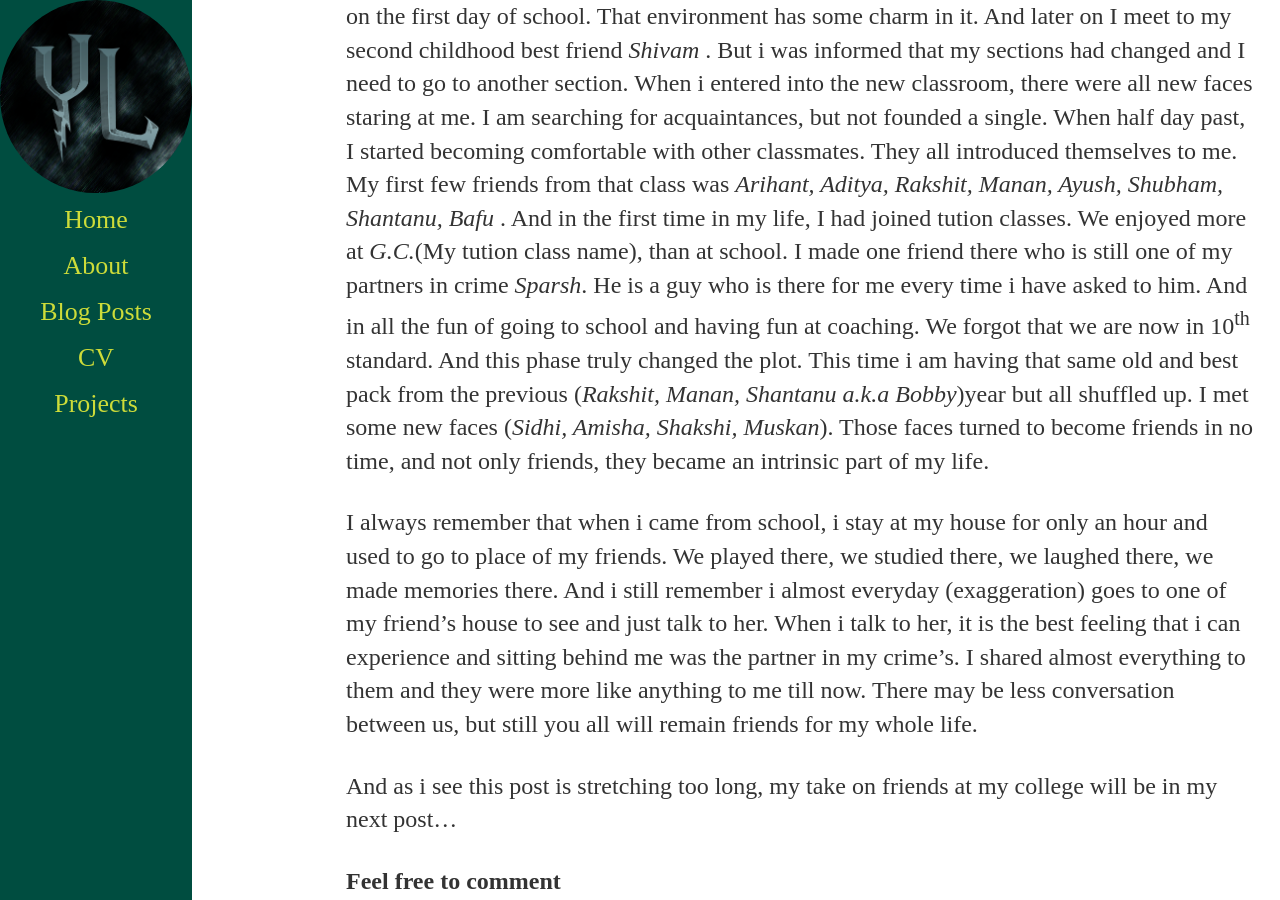
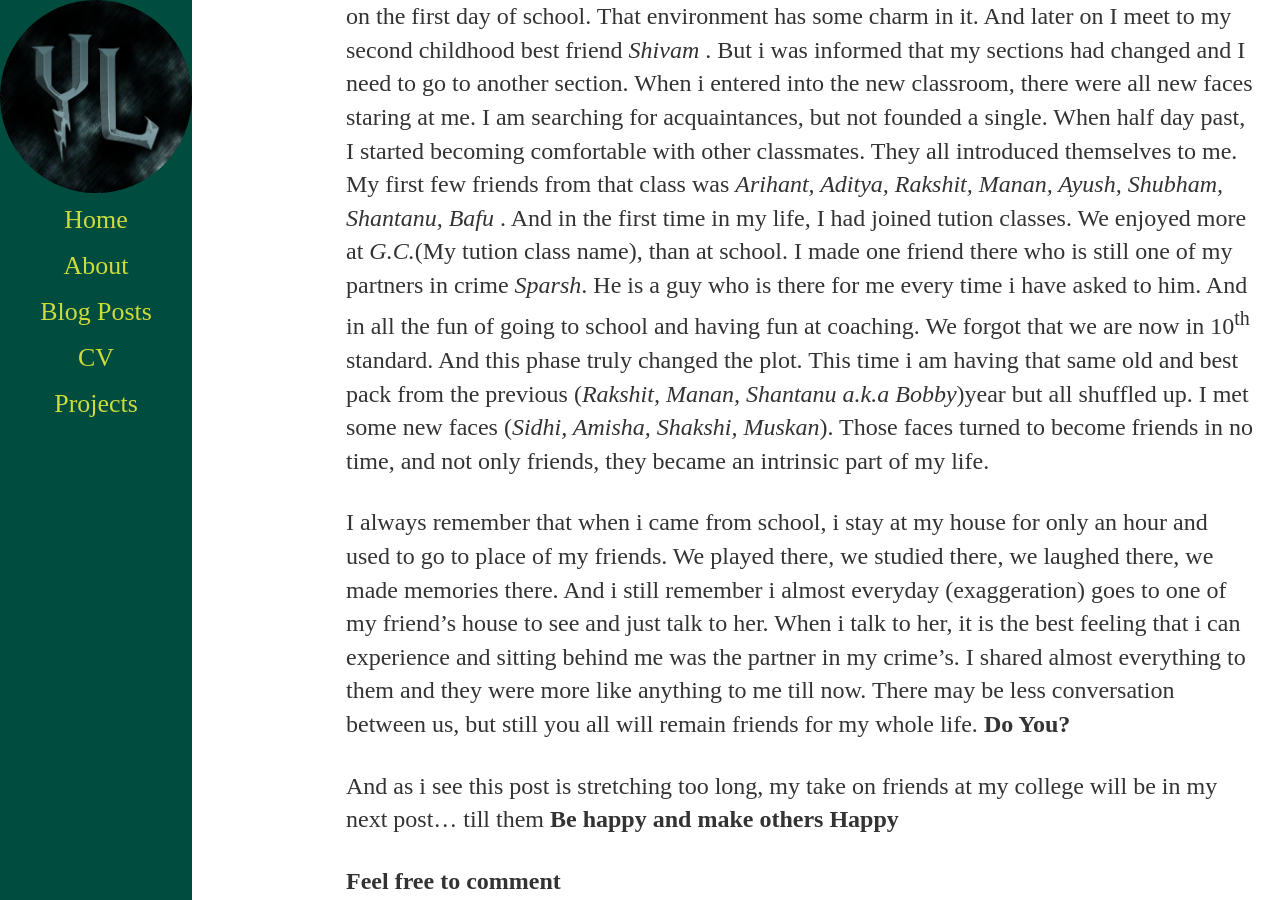
Before and after one commit to chetanya-shrimali/yashLadha.github.io, a Jekyll site: the page built from _posts/2017-05-18-Journey-of-my-life.md, in a window 1280 px wide and 900 px high, scrolled down 1140 px. Built offline with Jekyll 4.4.1, drawn with Linux system fonts in a browser that asks for light colours; nearby versions of some CDN libraries; comment, search, counter and statistics services are not loaded.

Commit message:
chore:Added Goodwill message at end

```diff
--- a/_posts/2017-05-18-Journey-of-my-life.md
+++ b/_posts/2017-05-18-Journey-of-my-life.md
@@ -44,9 +44,9 @@ I always remember that when i came from school, i stay at my house for only an h
 there, we studied there, we laughed there, we made memories there. And i still remember i almost everyday (exaggeration) goes to
 one of my friend's house to see and just talk to her. When i talk to her, it is the best feeling that i can experience and sitting behind
 me was the partner in my crime's. I shared almost everything to them and they were more like anything to me till now. There may be less
-conversation between us, but still you all will remain friends for my whole life.
+conversation between us, but still you all will remain friends for my whole life. **Do You?**
 
-And as i see this post is stretching too long, my take on friends at my college will be in my next post...
+And as i see this post is stretching too long, my take on friends at my college will be in my next post... till them **Be happy and make others Happy**
 
 
 **Feel free to comment**
```
